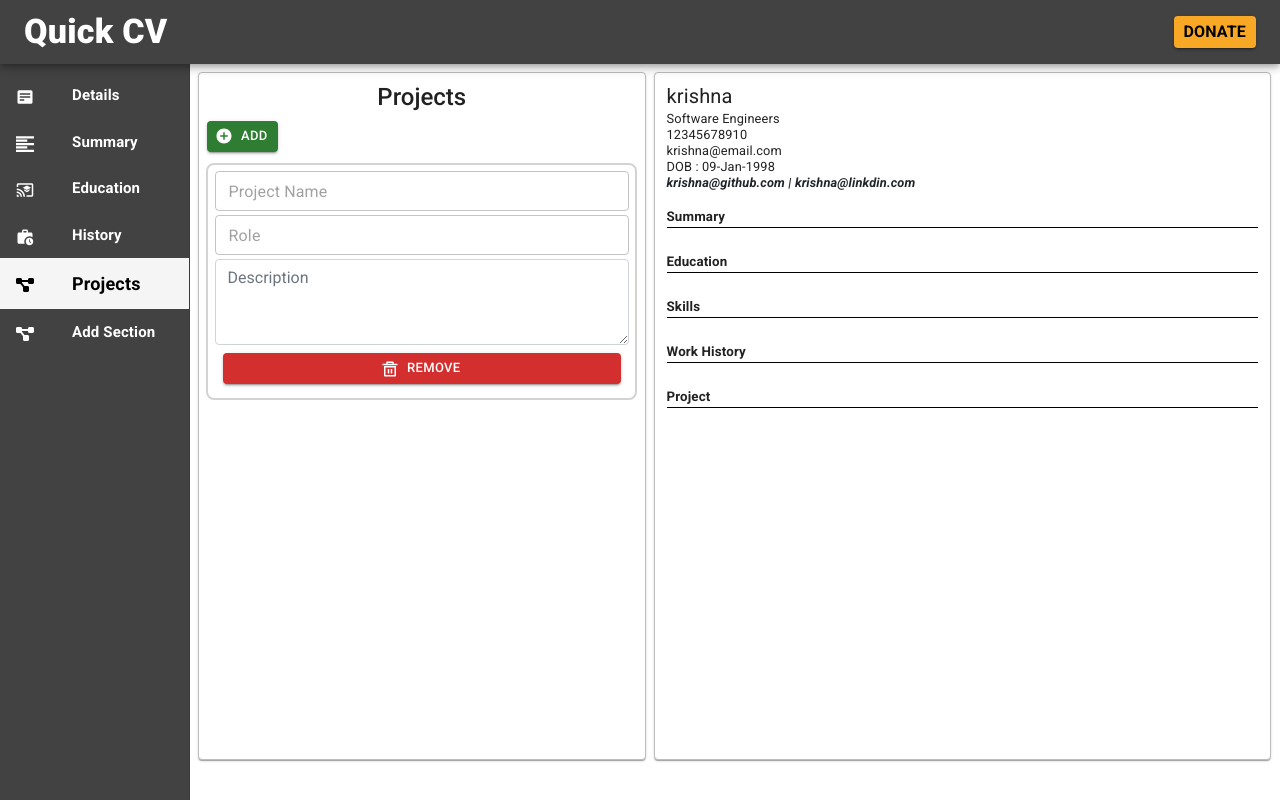
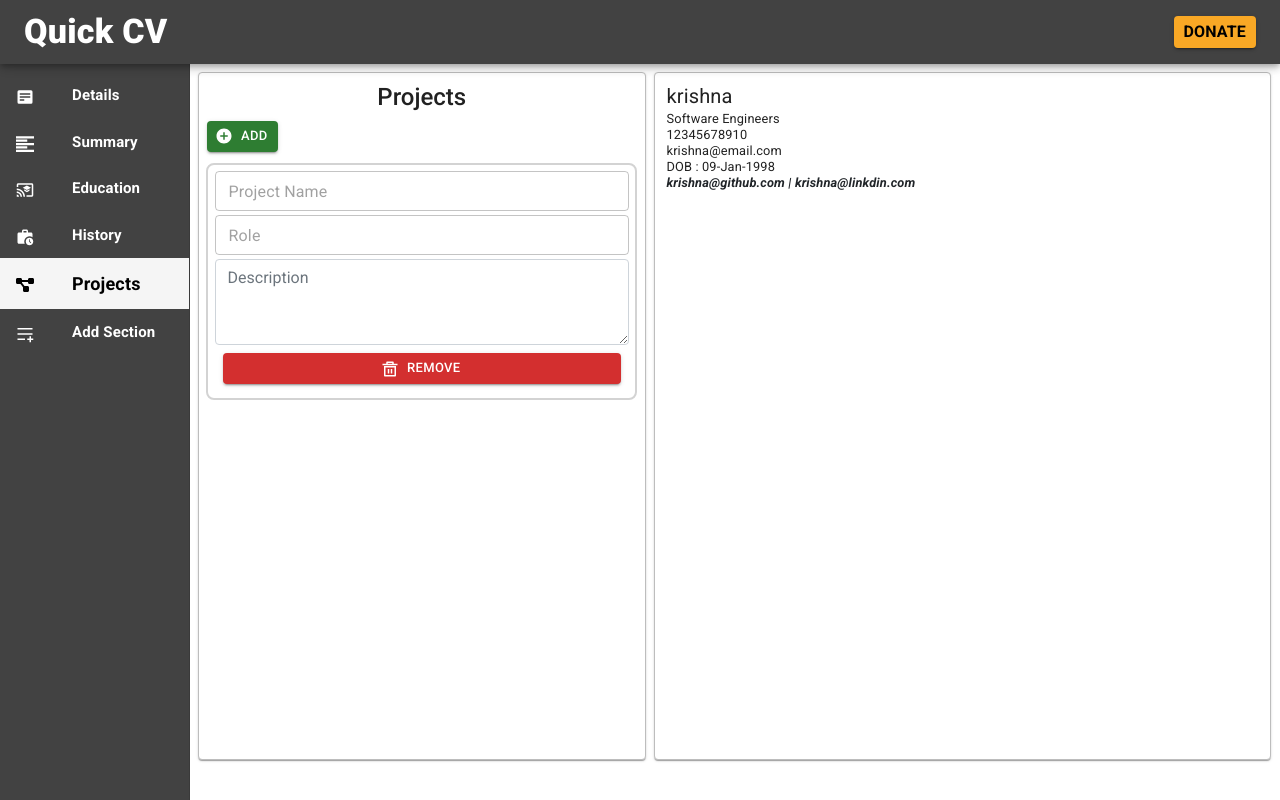
Before and after one commit to YITO-org/quick-cv-ui, a React (Vite) app: page /resumebuilder/projects in a window 1280 px wide. Built offline with nearby package versions, Linux system fonts and the light colour scheme.

Commit message:
education added in resume

```diff
--- a/src/resumes/index.tsx
+++ b/src/resumes/index.tsx
@@ -44,18 +44,53 @@ let Res : React.FC<any> = (props)=>{
 }
 
 let Summary : React.FC<any> = (props)=>{
-    return(<>{props["summary"]}</>);
+
+    if(!props[props.name]){
+        return;
+    }
+
+    return(<>
+            <Heading heading={props.name} />
+            <div className="p-1">
+                {props[props.name]}
+            </div>
+            </>);
 }
 
 let Education : React.FC<any> = (props)=>{
-    console.log(props);
+
+    let { name } = props;
+
+    React.useEffect(()=>{
+         console.log(props)
+    },[props])
+
+
+    if(!props?.education[0]["School/University"]){
+        return;
+    }
+
     return(
         <React.Fragment>
+            <Heading heading={props.name} />
             {
                 props?.education?.map((e : any , index : number )=>{
+
+                    console.log(e);
+
+                    if(!e["School/University"]){
+                        return;
+                    }
+
                     return(
-                        <div>
-                            {e.course}
+                        <div className="mb-1 px-1" >
+                            <div className="d-flex justify-content-between" style={{fontSize : "13.5px"}} >
+                                <div className="d-flex gap-2"> <div className="fw-bold">{e["School/University"]}</div> <div>{ e['location'] ? e['location'] : ''}</div> </div>
+                                <div style={{fontSize : "13.5px"}}>{ e.startData && e.endDate && e.startData + ' - ' + e.endDate}</div>
+                            </div>
+                            <div style={{fontSize : "12.6px"}}>{e.course ? "Course : " + e.course + '.' : ''}</div>
+                            <div style={{fontSize : "12.6px"}}>{e.CGP ? "CGP : " + e.CGP + '.' : ''}</div>
+                            <div style={{fontSize : "11.2px"}}>{e.description ? e.description + '.' : ''}</div>
                         </div>
                     )
                 })
@@ -72,7 +107,7 @@ let Heading : React.FC<any> = (props)=>{
     let { heading } = props;
 
 return(
-    <div className={`fw-bold py-2 ${style.heading_first_letter} ${style.heading_font}`}>
+    <div className={`fw-bold mt-3 ${style.heading_first_letter} ${style.heading_font}`}>
         { heading }
         <div className={`w-100 ${style.heading_line}`}></div>
     </div>
@@ -81,10 +116,9 @@ return(
 
 let MainCV : React.FC<any> = (props)=>{
 
-    //console.log(props);
     let compounds : any = {
-        "summary" : <Summary {...props} />,
-        "education" : <Education {...props} />
+        "summary" : <Summary {...props} name="summary" />,
+        "education" : <Education {...props} name="education" />
     }
 
     return(
@@ -92,10 +126,7 @@ let MainCV : React.FC<any> = (props)=>{
             {
                 props.resumeArrangment.map((e : string , index:number)=>{
                     return (<div key={index}>
-                            <Heading heading={e} />
-                              <div className="p-1">
-                                    {compounds[e]}
-                              </div>
+                              {compounds[e]}
                            </div>)
                 })
 
--- a/src/routing/index.tsx
+++ b/src/routing/index.tsx
@@ -3,6 +3,7 @@ import { ImParagraphLeft } from "react-icons/im";
 import { MdOutlineCastForEducation } from "react-icons/md";
 import { MdWorkHistory } from "react-icons/md";
 import { FaDiagramProject } from "react-icons/fa6";
+import { RiPlayListAddLine } from "react-icons/ri";
 
 var routing = [
     {
@@ -33,7 +34,7 @@ var routing = [
     {
         name : 'Add Section',
         path : "/resumebuilder/summary",
-        icon : <FaDiagramProject />
+        icon : <RiPlayListAddLine />
     }
 ]
 
--- a/src/screens/cvInfoData.tsx
+++ b/src/screens/cvInfoData.tsx
@@ -1,6 +1,6 @@
 
 import React from "react";
-import { Button, Grid, Paper , Box, Typography, TextField, InputLabel, FormControl } from "@mui/material";
+import { Button, Grid, Paper , Box, Typography, TextField, /* InputLabel, FormControl */ } from "@mui/material";
 import { styles } from "../styles/styles";
 import Res from "../resumes";
 import { connect } from "react-redux";
@@ -10,16 +10,14 @@ import { addNewRecord } from "../actions";
 import { typeOfOfObjects } from "../utils";
 // import { setInformation } from "../actions";
 
-
 let CVInfoData : React.FC<any> = (props)=>{
-
 
     let { cv , screenName } = props;
     // console.log({cv});
 
     let add = ()=>{
 
-        let addRecord = typeOfOfObjects[screenName];
+        let addRecord = {...typeOfOfObjects[screenName]};
         let name = [...cv[screenName]];
         name.push(addRecord);
         props.dispatch(addNewRecord(name , screenName , 'ADD_REMOVE_RECORD'));
@@ -36,8 +34,10 @@ let CVInfoData : React.FC<any> = (props)=>{
         props.dispatch(addNewRecord(name , screenName , 'ADD_REMOVE_RECORD'));
     }
 
-    let change = (e : any , keyName : string , filedName : string)=>{
-        console.log(e.target.value , keyName , filedName);
+    let change = (e : any , index : number)=>{
+        let data = [...props.cv[screenName]];
+        data[index][e.target.name] = e.target.value;
+        props.dispatch(addNewRecord(data , screenName , 'ADD_REMOVE_RECORD'));
     }
 
 
@@ -59,19 +59,19 @@ let CVInfoData : React.FC<any> = (props)=>{
                         <Box sx={{m:0.9}}>
                         { screenName == "education" &&  cv?.education?.map((e : any  , index : number)=>{
                             return(<Box sx={{border : 2 , borderRadius : 2 , p : 0.8  , borderColor : 'lightgray' , mb : 1.2 }}  key={index}>
-                                            <TextField size='small' fullWidth placeholder="School/University" name="School/University" onChange={(e)=>{ change(e , 'education' , "School/University" ) }} />
+                                            <TextField size='small' fullWidth placeholder="School/University" name="School/University" value={e["School/University"]} onChange={(e)=>{ change(e , index ) }} />
                                             <div className="row g-1 mt-1">
-                                                <div className="col"><TextField size='small' sx={{fontSize : "10px"}} fullWidth placeholder="Start Date" /></div>
-                                                <div className="col"><TextField size='small' fullWidth placeholder="End Date" /></div>
-                                                <div className="col"><TextField size='small' fullWidth placeholder="CGPA" /></div>
+                                                <div className="col"><TextField size='small' sx={{fontSize : "10px"}} fullWidth name="startData" value={e["startData"]} placeholder="Start Date" onChange={(e)=>{ change(e , index ) }} /></div>
+                                                <div className="col"><TextField size='small' fullWidth placeholder="End Date" name="endDate" value={e["endDate"]} onChange={(e)=>{ change(e , index ) }} /></div>
+                                                <div className="col"><TextField size='small' fullWidth placeholder="CGPA" name="CGP" value={e["CGP"]} onChange={(e)=>{ change(e , index ) }} /></div>
                                             </div>
 
-                                            <TextField size='small' fullWidth placeholder="Course" sx={{mt : 0.5}} />
+                                            <TextField size='small' fullWidth placeholder="Course" name="course" value={e["course"]} sx={{mt : 0.5}} onChange={(e)=>{ change(e , index ) }} />
 
-                                            <TextField size='small' fullWidth placeholder="Location" sx={{mt : 0.5}} />
+                                            <TextField size='small' fullWidth placeholder="Location" sx={{mt : 0.5}} name="location" value={e["location"]} onChange={(e)=>{ change(e , index ) }} />
 
                                             <Box sx={{p : 0 , mt :0.5 , mb : 0.5}}>
-                                                <textarea name="summary" rows={3} className="form-control" placeholder="Description" id="exampleFormControlTextarea1" />
+                                                <textarea name="description" rows={3} className="form-control" placeholder="Description" id="exampleFormControlTextarea1" value={e["description"]} onChange={(e)=>{ change(e , index ) }} />
                                             </Box>
 
                                             <div className='row m-2'>
@@ -86,10 +86,10 @@ let CVInfoData : React.FC<any> = (props)=>{
 
                         { screenName == "work_history" &&  cv?.work_history?.map((e : any  , index : number)=>{
                             return(<Box sx={{border : 2 , borderRadius : 2 , p : 0.8  , borderColor : 'lightgray' , mb : 1.2 }}  key={index}>
-                                            <TextField size='small' fullWidth placeholder="Employer" />
+                                            <TextField size='small' fullWidth placeholder="Employer" onChange={(e)=>{ change(e , index ) }} />
                                             <div className="row g-1 mt-1">
-                                                <div className="col"><TextField size='small' sx={{fontSize : "10px"}} fullWidth placeholder="Start Date" /></div>
-                                                <div className="col"><TextField size='small' fullWidth placeholder="End Date" /></div>
+                                                <div className="col"><TextField size='small' sx={{fontSize : "10px"}} fullWidth placeholder="Start Date"  onChange={(e)=>{ change(e , index ) }}/></div>
+                                                <div className="col"><TextField size='small' fullWidth placeholder="End Date" onChange={(e)=>{ change(e , index ) }} /></div>
                                             </div>
 
                                             <TextField size='small' fullWidth placeholder="Role" sx={{mt : 0.5}} />
```
